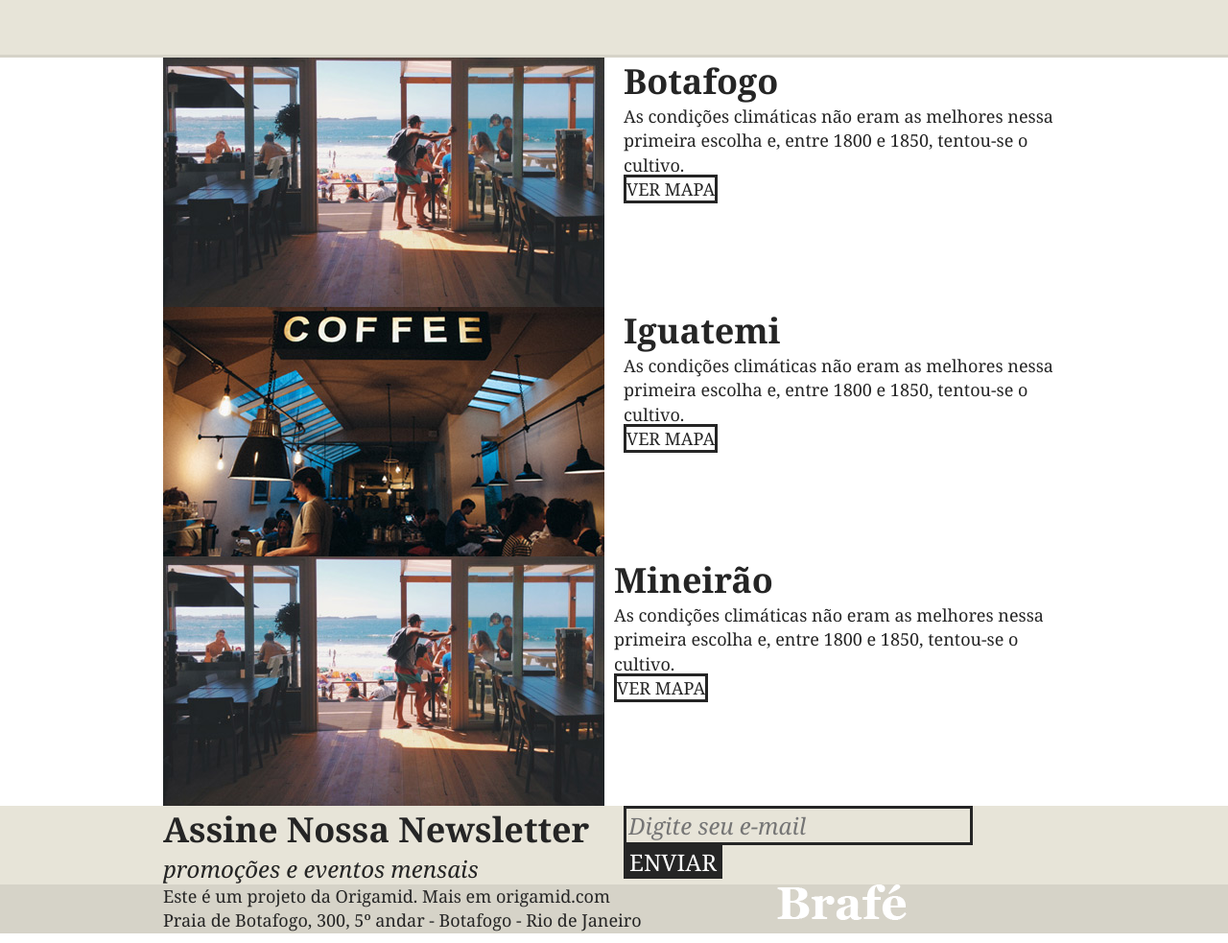
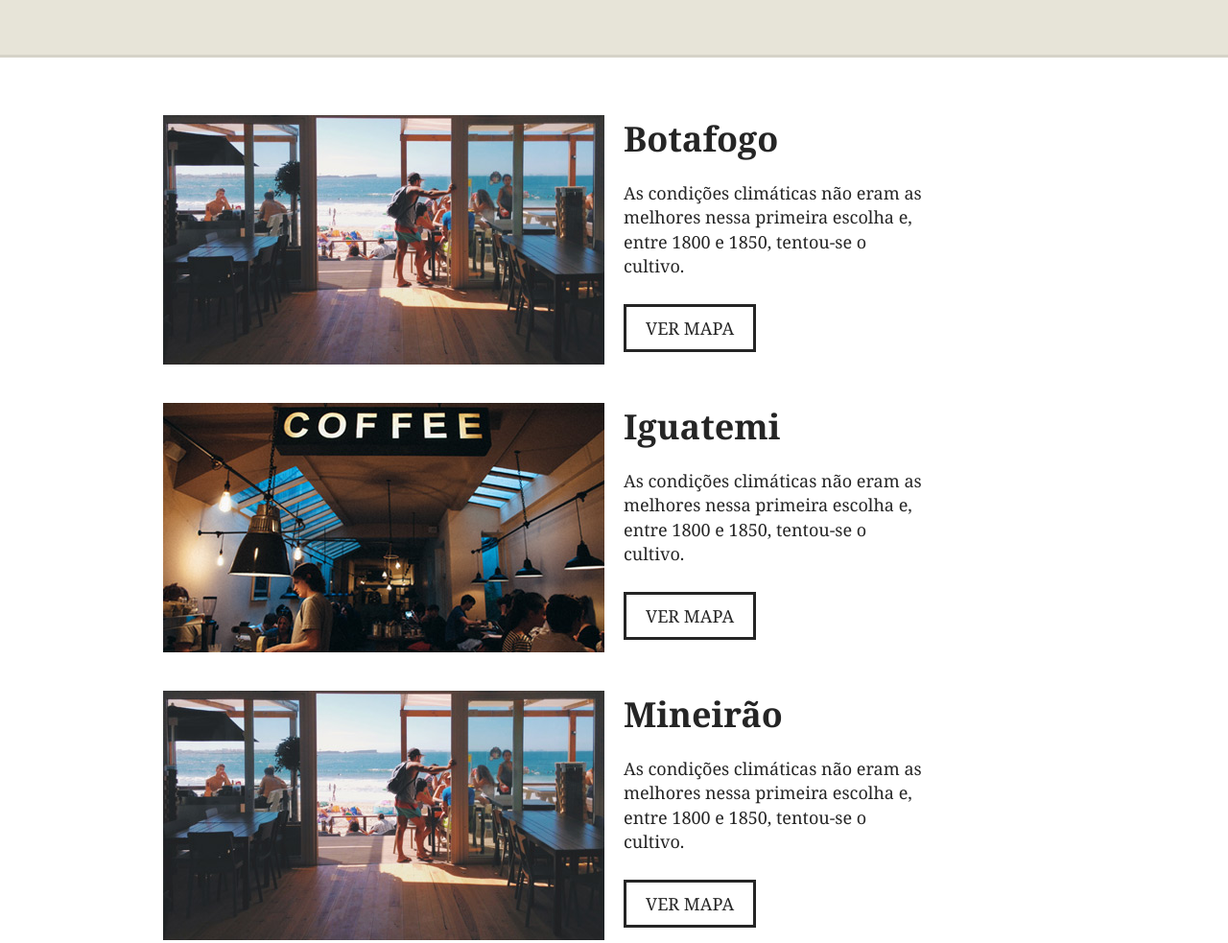
Before and after one commit to HeloiseSantos/brafe01-grid, a plain HTML site: page index.html in a window 1280 px wide. Shown: the part 1706-2689 px from the top of the page at 96% size. Drawn offline with Linux system fonts and the light colour scheme.

Commit message:
Personaliza sessão de locais

```diff
--- a/css/style.css
+++ b/css/style.css
@@ -187,13 +187,24 @@ h2.produtos-mineiro::before {
 }
 
 /* Locais */
+.locais {
+	padding: 60px 0;
+}
+
+.locais-item {
+	margin-bottom: 40px !important;
+}
+
 .locais-item h2 {
 	font-size: 2.25em;
+	margin-bottom: 20px;
 }
 
 .locais-item p {
 	font-size: 1.125em;
 	line-height: 1.4em;
+	max-width: 320px;
+	margin-bottom: 40px;
 }
 
 .locais-item a {
@@ -202,6 +213,13 @@ h2.produtos-mineiro::before {
 	text-decoration: none;
 	border: 3px solid;
 	color: #252525;
+	padding: 10px 20px;
+}
+
+@media (max-width: 739px) {
+	.locais-item h2 {
+		margin-top: 20px;
+	}
 }
 
 /* Assine */
--- a/index.html
+++ b/index.html
@@ -113,7 +113,7 @@
 				<img src="img/botafogo.jpg" alt="Brafé unidade Mineirão">
 			</div class="grid-6">
 
-			<div>
+			<div class="grid-6">
 				<h2>Mineirão</h2>
 				<p>As condições climáticas não eram as melhores nessa primeira escolha e, entre 1800 e 1850, tentou-se o
 					cultivo.
```
